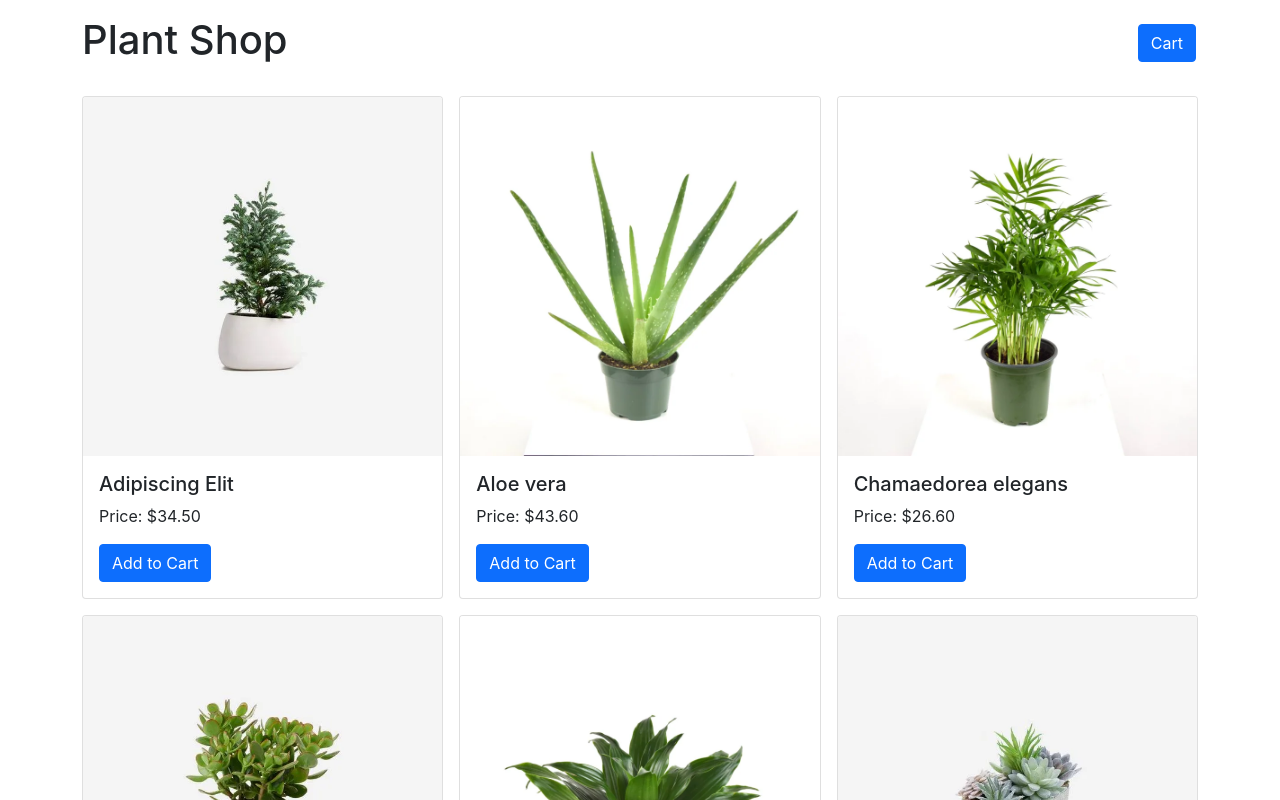
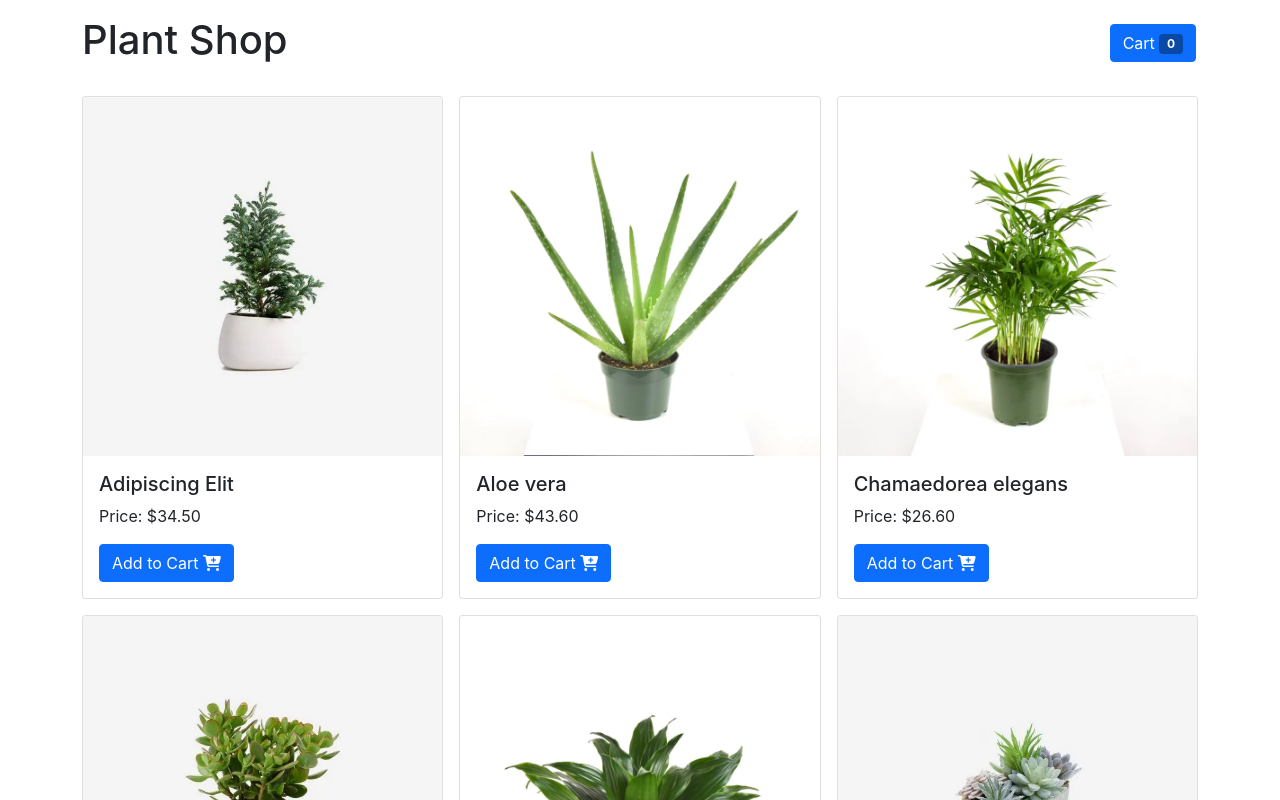
Before and after one commit to mak-alamin/natural-shop, a React (Create React App) app: page / in a window 1280 px wide. Shown: the top 800 px of the page. Built offline with nearby package versions, Linux system fonts and the light colour scheme.

Commit message:
added items to cart

```diff
--- a/public/index.html
+++ b/public/index.html
@@ -31,6 +31,7 @@
       integrity="sha384-EVSTQN3/azprG1Anm3QDgpJLIm9Nao0Yz1ztcQTwFspd3yD65VohhpuuCOmLASjC"
       crossorigin="anonymous"
     />
+    <script src="https://use.fontawesome.com/c98d81fab7.js"></script>
     <title>Plant Shop</title>
   </head>
   <body>
--- a/src/App.css
+++ b/src/App.css
@@ -9,3 +9,6 @@
   right: 14px;
   top: 8px;
 }
+span.badge.badge-primary {
+  background: #0948a5;
+}
--- a/src/components/Cart/Cart.js
+++ b/src/components/Cart/Cart.js
@@ -1,6 +1,7 @@
 import React from "react";
+import CartItem from "../CartItem/CartItem";
 
-const Cart = () => {
+const Cart = ({ cart }) => {
   return (
     <div>
       <button
@@ -10,7 +11,7 @@ const Cart = () => {
         data-bs-target="#offcanvasRight"
         aria-controls="offcanvasRight"
       >
-        Cart
+        Cart <span className="badge badge-primary">{cart.length}</span>
       </button>
 
       <div
@@ -27,7 +28,11 @@ const Cart = () => {
             aria-label="Close"
           ></button>
         </div>
-        <div className="offcanvas-body">...</div>
+        <div className="offcanvas-body">
+          {cart.map((item) => (
+            <CartItem item={item} key={item["_id"]}></CartItem>
+          ))}
+        </div>
       </div>
     </div>
   );
--- /dev/null
+++ b/src/components/CartItem/CartItem.js
@@ -0,0 +1,15 @@
+import React from "react";
+
+const CartItem = ({ item }) => {
+  const { name, picture } = item;
+  return (
+    <div>
+      <p>
+        <img src={picture} alt="" width="60" />
+        <strong className="ms-3">{name}</strong>
+      </p>
+    </div>
+  );
+};
+
+export default CartItem;
--- a/src/components/Product/Product.js
+++ b/src/components/Product/Product.js
@@ -1,8 +1,8 @@
 import React from "react";
 
-const Product = (product) => {
-  console.log(product);
-  const { name, price, picture } = product.product;
+const Product = ({ product, handleAddToCart }) => {
+  const { name, price, picture } = product;
+
   return (
     <div className="col-md-4">
       <div className="card">
@@ -15,8 +15,9 @@ const Product = (product) => {
             data-bs-toggle="offcanvas"
             data-bs-target="#offcanvasRight"
             aria-controls="offcanvasRight"
+            onClick={() => handleAddToCart(product)}
           >
-            Add to Cart
+            Add to Cart <i className="fa fa-cart-plus"></i>
           </button>
         </div>
       </div>
--- a/src/components/Shop/Shop.js
+++ b/src/components/Shop/Shop.js
@@ -4,6 +4,7 @@ import Product from "../Product/Product";
 
 const Shop = () => {
   const [products, setProducts] = useState([]);
+  const [cart, setCart] = useState([]);
 
   useEffect(() => {
     fetch("data.json")
@@ -12,15 +13,39 @@ const Shop = () => {
         setProducts(data);
       });
   }, []);
+
+  const handleAddToCart = (selectedProduct) => {
+    if (cart.length === 4) {
+      alert(`Sorry, you can't add more than 4 items.`);
+      return;
+    }
+    const exists = cart.find(
+      (product) => product["_id"] === selectedProduct["_id"]
+    );
+
+    if (exists) {
+      alert(`This item is already added.`);
+      return;
+    } else {
+      let newCart = [...cart];
+      newCart = [...cart, selectedProduct];
+      setCart(newCart);
+    }
+  };
+
   return (
     <div>
       <h1>Plant Shop</h1>
 
-      <Cart></Cart>
+      <Cart cart={cart}></Cart>
 
       <div className="row my-3 g-3">
         {products.map((product) => (
-          <Product product={product} key={product["_id"]}></Product>
+          <Product
+            product={product}
+            key={product["_id"]}
+            handleAddToCart={handleAddToCart}
+          ></Product>
         ))}
       </div>
     </div>
```
